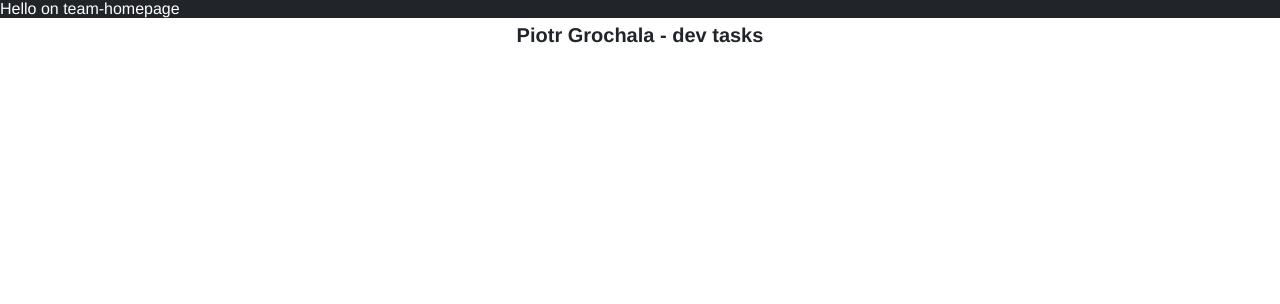
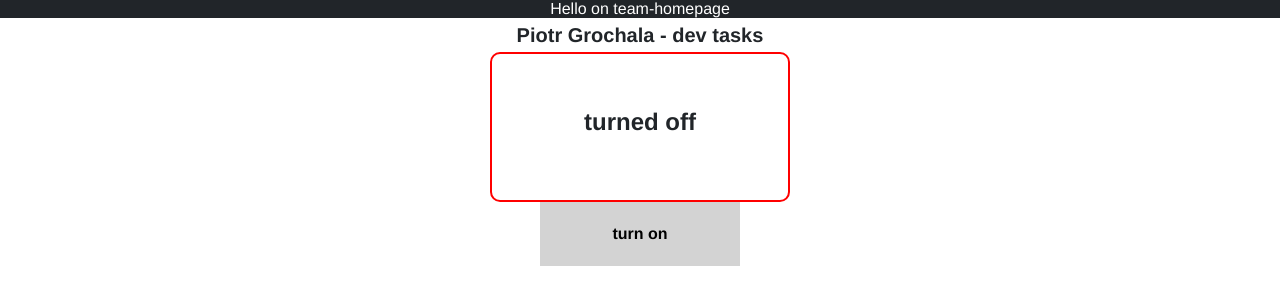
Before and after one commit to grochalapiotr/warm-up, a Gatsby site: page / in a window 1280 px wide. Built offline with nearby package versions, Linux system fonts and the light colour scheme; Gatsby itself is replaced by a stand-in of ours.

Commit message:
feature: task 3

```diff
--- /dev/null
+++ b/src/components/CheckContent/CheckContent.js
@@ -0,0 +1,25 @@
+import React from 'react';
+import { useState } from 'react';
+
+import { statusbox } from './CheckContent.module.scss';
+
+const CheckContent = () => {
+  const [turnedOn, setTurnedOn] = useState(false);
+
+  const divStyle = {
+    border: `2px solid ${turnedOn ? 'green' : 'red'}`,
+  };
+
+  return (
+    <div>
+      <div className={`${statusbox}`} style={divStyle}>
+        <p>{turnedOn ? 'turned on' : 'turned off'}</p>
+      </div>
+      <button onClick={() => setTurnedOn(!turnedOn)}>
+        {turnedOn ? 'turn off' : 'turn on'}
+      </button>
+    </div>
+  );
+};
+
+export default CheckContent;
--- /dev/null
+++ b/src/components/CheckContent/CheckContent.module.scss
@@ -0,0 +1,33 @@
+.statusbox{
+    margin: auto;
+    padding: 10px;
+    width: 300px;
+    height: 150px;
+    border-radius: 10px;
+    display: flex;
+
+}
+
+div {
+    align-items: center;
+    justify-content: center;
+    text-align: center;
+}
+
+p {
+    font-size: 24px;
+    font-weight: 800;
+}
+
+button {
+    background-color: lightgrey; /* Green */
+    width: 200px;
+    border: none;
+    border-radius: 50px;
+    padding: 20px;
+    text-align: center;
+    font-weight: 1000;
+    font-size: 16px;
+    margin: 10px 2px;
+    cursor: pointer;
+}
--- a/src/pages/index.js
+++ b/src/pages/index.js
@@ -1,12 +1,15 @@
 import React from 'react';
 
 import { AppHeader } from '../components/AppHeader/AppHeader';
+// import { CheckContent } from '../components/CheckContent/CheckContent';
+import CheckContent from '../components/CheckContent/CheckContent';
 import { TitleText } from '../components/TitleText/TitleText';
 
 const IndexPage = () => (
   <>
     <TitleText />
     <AppHeader />
+    <CheckContent />
   </>
 );
 
```
